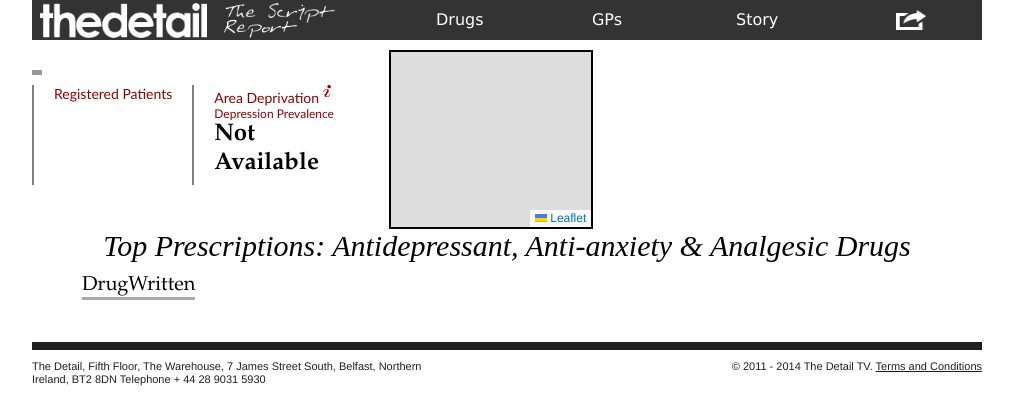
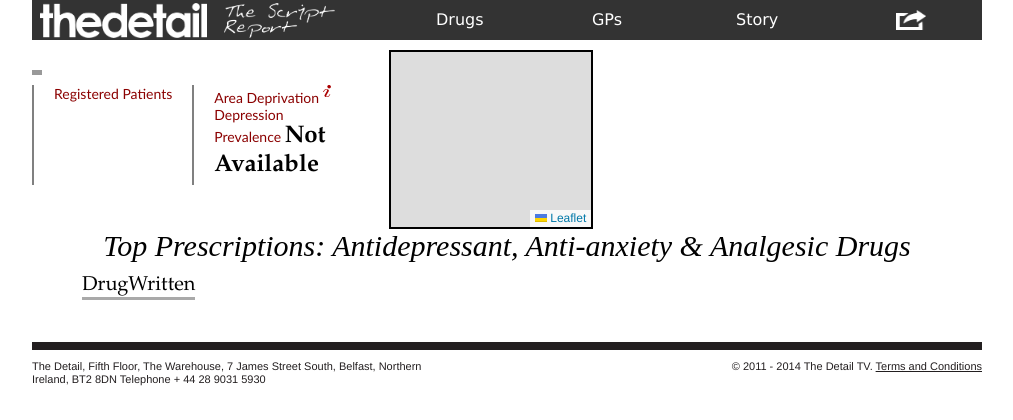
Before and after one commit to hobbes7878/nir-prescription-app, a Django app: template prescript/templates/rx/gp.html in a window 1280 px wide. Shown: the top 420 px of the page, without its empty margins (133-1146 px from the left). Run offline with Django 3.2, Linux system fonts and the light colour scheme; the template is opened without the code that fills it, so the values that code supplies are empty; some libraries are stand-ins or nearby versions.

Commit message:
1-27-13 GP page18

```diff
--- a/prescript/templates/rx/gp.html
+++ b/prescript/templates/rx/gp.html
@@ -74,8 +74,8 @@
 					{% if gp_info.deprive == '3' %}More Deprived{% endif %}
 					{% if gp_info.deprive == '4' %}Most Deprived{% endif %}
 				</span>
-				<span class="head_cap_mini">
-					Depression Prevalence
+				<span class="head_cap">
+					Depression <br>Prevalence
 				</span>
 				<span class="deprived" style="font-size:24px;">
 				{% if gp_info.qof > 0 %}
```
